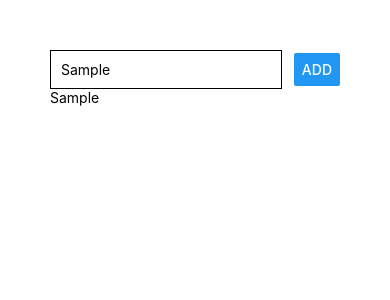
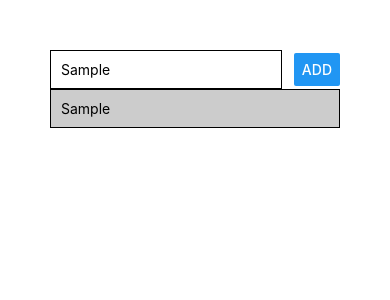
Before and after one commit to esteemayo/react-native-goal-app, a React Native app: screen / in a window 390 px wide. Both pictures are taken after typing "Sample" into the empty fields and a click on the button "ADD". Shown: the top 300 px of the page. Built offline with nearby package versions, Linux system fonts and the light colour scheme.

Commit message:
fix: add styles to list items

```diff
--- a/App.js
+++ b/App.js
@@ -24,7 +24,7 @@ export default function App() {
       <View>
         {courseGoals.map((item, index) => {
           return (
-            <View key={index}>
+            <View key={index} style={styles.listItem}>
               <Text>{item}</Text>
             </View>
           )
@@ -50,4 +50,10 @@ const styles = StyleSheet.create({
     padding: 10,
     width: '80%',
   },
+  listItem: {
+    padding: 10,
+    backgroundColor: '#ccc',
+    borderColor: '#000',
+    borderWidth: 1,
+  },
 });
```
